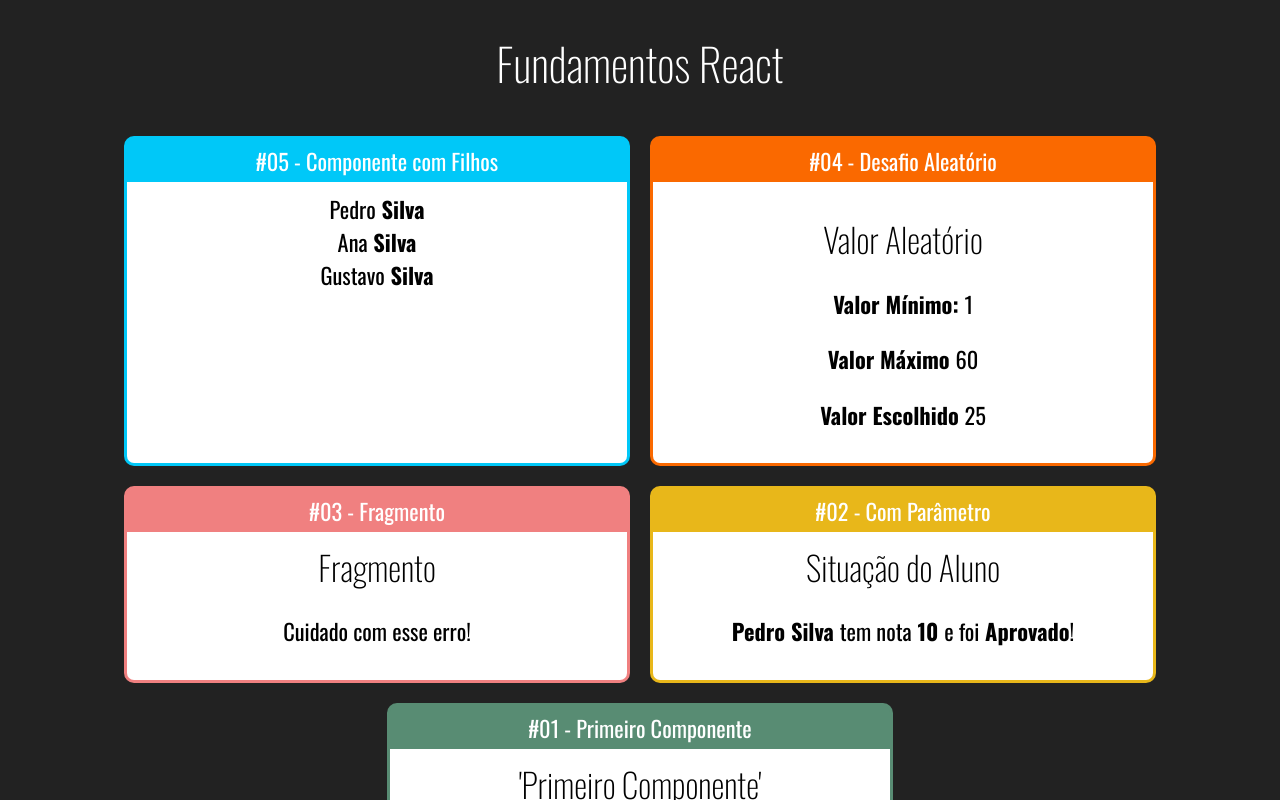
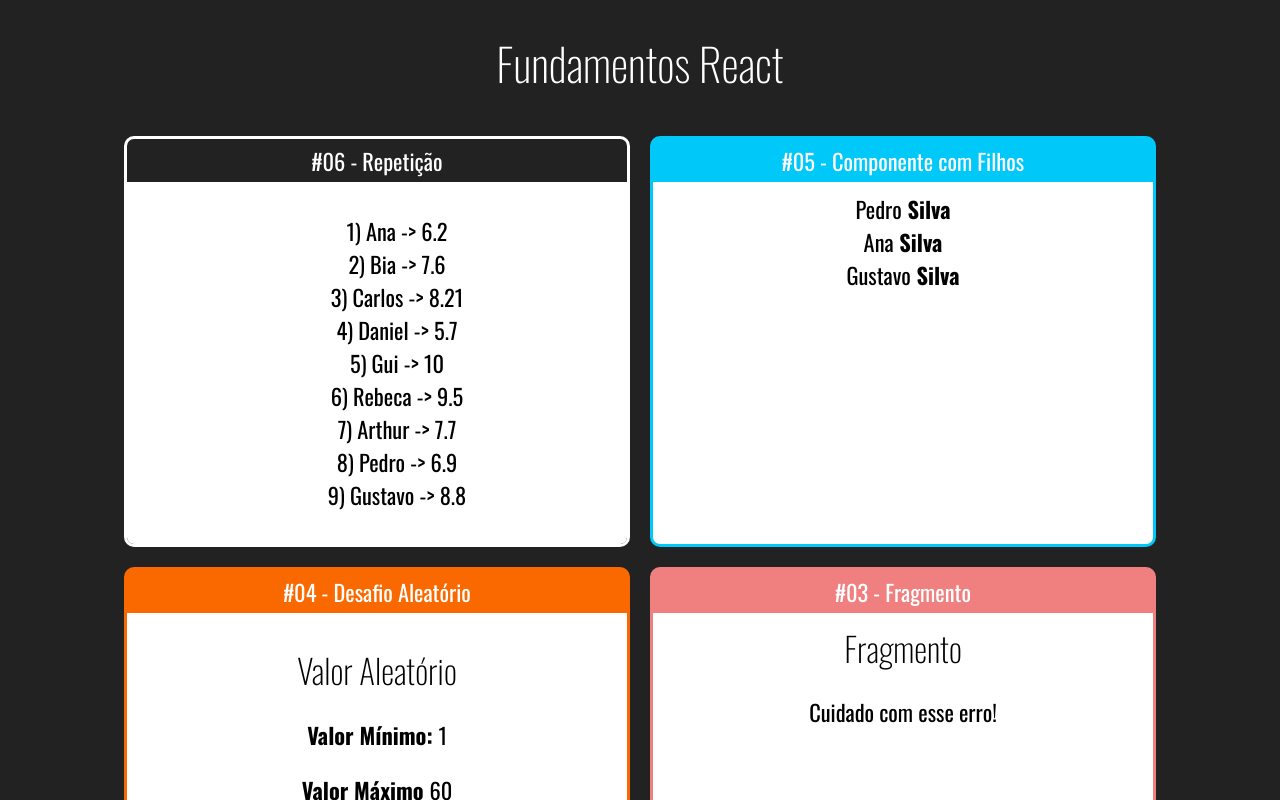
Before and after one commit to IngridBatista/CursoReact, a React (Create React App) app in the folder fundamentos-react/: page / in a window 1280 px wide. Shown: the top 800 px of the page. Built offline with nearby package versions, Linux system fonts and the light colour scheme.

Commit message:
Repetição

```diff
--- a/fundamentos-react/src/App.jsx
+++ b/fundamentos-react/src/App.jsx
@@ -1,6 +1,7 @@
-import './App.css'
+import "./App.css";
 import React from "react";
 
+import Lista from "./components/repeticao/ListaAlunos";
 import Familia from "./components/basicos/Familia";
 import FamiliaMembro from "./components/basicos/FamiliaMembro";
 import Card from "./components/layout/Card";
@@ -8,12 +9,17 @@ import Aleatorio from "./components/basicos/Aleatorio";
 import Primeiro from "./components/basicos/Primeiro";
 import ComParametro from "./components/basicos/ComParametro";
 import Fragmento from "./components/basicos/Fragmento";
+import ListaAlunos from "./components/repeticao/ListaAlunos";
 
 export default (_) => (
   <div className="App">
     <h1>Fundamentos React</h1>
 
     <div className="Cards">
+      <Card titulo="#06 - Repetição" color="##FF4C65">
+        <ListaAlunos></ListaAlunos>
+      </Card>
+
       <Card titulo="#05 - Componente com Filhos" color="#00C8F8">
         <Familia sobrenome="Silva">
           <FamiliaMembro nome="Pedro" />
--- /dev/null
+++ b/fundamentos-react/src/components/repeticao/ListaAlunos.jsx
@@ -0,0 +1,18 @@
+import React from "react";
+import alunos from "../../data/alunos";
+
+export default (props) => {
+  const alunosLI = alunos.map((aluno) => {
+    return (
+      <li key={aluno.id}>
+        {aluno.id}) {aluno.nome} -> {aluno.nota}
+      </li>
+    );
+  });
+
+  return (
+    <div>
+      <ul style={{ listStyle: "none" }}>{alunosLI}</ul>
+    </div>
+  );
+};
--- /dev/null
+++ b/fundamentos-react/src/data/alunos.js
@@ -0,0 +1,11 @@
+export default [
+  { id: 1, nome: "Ana", nota: 6.2 },
+  { id: 2, nome: "Bia", nota: 7.6 },
+  { id: 3, nome: "Carlos", nota: 8.21 },
+  { id: 4, nome: "Daniel", nota: 5.7 },
+  { id: 5, nome: "Gui", nota: 10.0 },
+  { id: 6, nome: "Rebeca", nota: 9.5 },
+  { id: 7, nome: "Arthur", nota: 7.7 },
+  { id: 8, nome: "Pedro", nota: 6.9 },
+  { id: 9, nome: "Gustavo", nota: 8.8 },
+];
```
